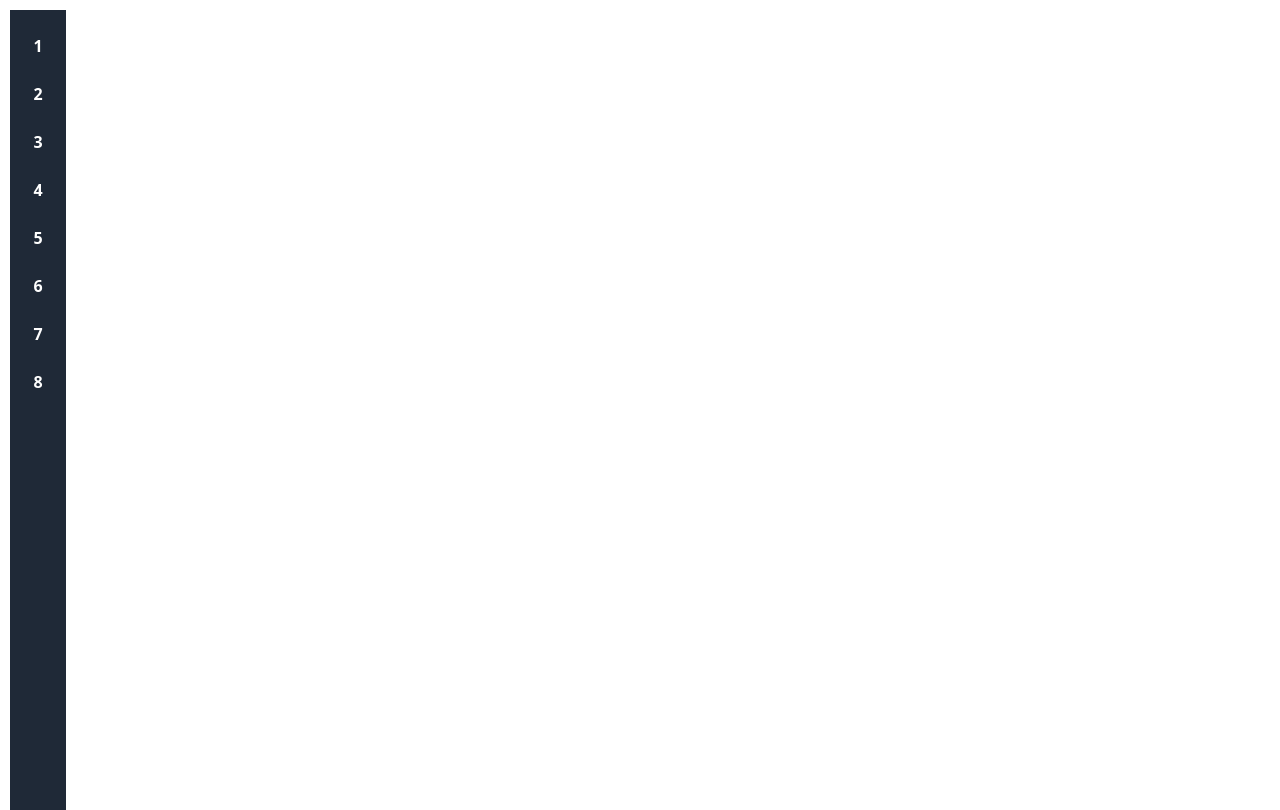
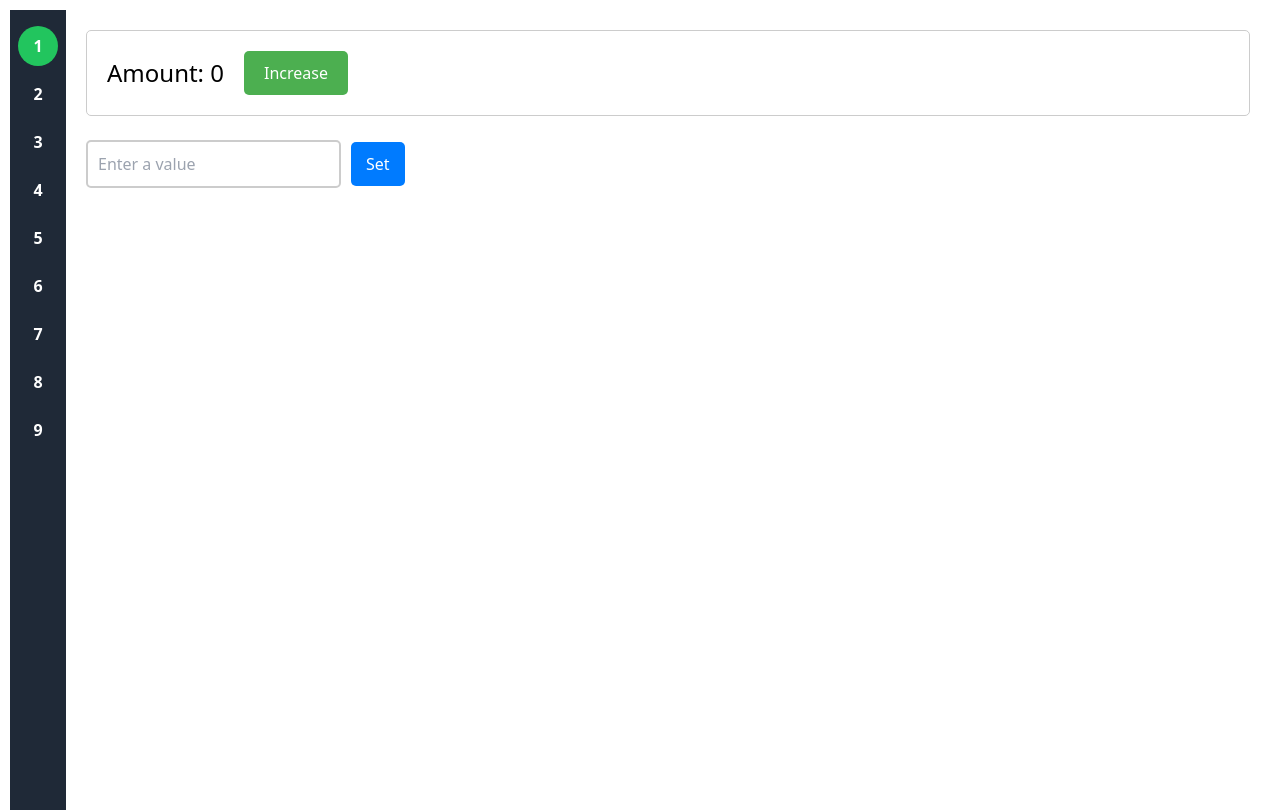
Before and after one commit to damiansire/angular-examples, an Angular app: page /0 in a window 1280 px wide. Before the commit this address led to /. Built offline with nearby package versions, Linux system fonts and the light colour scheme.

Commit message:
feat: add update signal component

```diff
--- a/src/app/app.component.ts
+++ b/src/app/app.component.ts
@@ -10,6 +10,7 @@ import { EffectDestroyComponent } from './signals/7-effect-destroy/effect-destro
 import { SignalEqualityFunctionsComponent } from './signals/signal-equality-functions/signal-equality-functions.component';
 import { CommonModule } from '@angular/common';
 import { routes } from './app.routes';
+import { UpdateSignalComponent } from './signals/update-signal/update-signal.component';
 interface ComponentItem {
   path: string;
   component: any; // Asegúrate de importar tus componentes
@@ -37,7 +38,8 @@ interface ComponentItem {
 export class AppComponent {
   title = 'angular-examples';
   components: ComponentItem[] = [
-    { path: '1', component: WritableSignalsComponent },
+    { path: '0', component: WritableSignalsComponent },
+    { path: '1', component: UpdateSignalComponent },
     { path: '2', component: ComputedSignalsComponent },
     { path: '3', component: ComputedSignalsLazilyEvaluatedMemoizedComponent },
     { path: '4', component: ComputedSignalDynamicDependenciesComponent },
--- a/src/app/app.routes.ts
+++ b/src/app/app.routes.ts
@@ -7,9 +7,11 @@ import { EffectComponent } from './signals/5-effect/effect.component';
 import { DestroyEffectComponent } from './signals/6-interval-when-is-destroy/destroy-effect.component';
 import { EffectDestroyComponent } from './signals/7-effect-destroy/effect-destroy.component';
 import { SignalEqualityFunctionsComponent } from './signals/signal-equality-functions/signal-equality-functions.component';
+import { UpdateSignalComponent } from './signals/update-signal/update-signal.component';
 
 export const routes: Routes = [
-  { path: '1', component: WritableSignalsComponent },
+  { path: '0', component: WritableSignalsComponent },
+  { path: '1', component: UpdateSignalComponent },
   { path: '2', component: ComputedSignalsComponent },
   { path: '3', component: ComputedSignalsLazilyEvaluatedMemoizedComponent },
   { path: '4', component: ComputedSignalDynamicDependenciesComponent },
--- /dev/null
+++ b/src/app/signals/update-signal/update-signal.component.css
@@ -0,0 +1,61 @@
+.counter-container {
+  display: flex;
+  /* Alinea los elementos horizontalmente */
+  align-items: center;
+  /* Centra verticalmente */
+  padding: 20px;
+  border: 1px solid #ccc;
+  border-radius: 5px;
+}
+
+.counter-display {
+  font-size: 24px;
+  margin-right: 20px;
+}
+
+.counter-button {
+  padding: 10px 20px;
+  background-color: #4caf50;
+  /* Color verde */
+  color: white;
+  border: none;
+  border-radius: 5px;
+  cursor: pointer;
+}
+
+.counter-button:hover {
+  background-color: #3e8e41;
+  /* Color verde más oscuro al pasar el ratón */
+}
+
+/* Estilos en el archivo .css */
+div {
+  display: flex;
+  /* Alinea los elementos horizontalmente */
+  align-items: center;
+  /* Alinea verticalmente al centro */
+}
+
+input {
+  padding: 10px;
+  border: 2px solid #ccc;
+  border-radius: 5px;
+  margin-right: 10px;
+  /* Espacio entre el input y el botón */
+}
+
+button {
+  padding: 10px 15px;
+  background-color: #007bff;
+  /* Color de fondo azul */
+  color: white;
+  border: none;
+  border-radius: 5px;
+  cursor: pointer;
+  /* Cambia el cursor al pasar sobre el botón */
+}
+
+button:hover {
+  background-color: #0056b3;
+  /* Cambia el color de fondo al pasar el mouse */
+}
--- /dev/null
+++ b/src/app/signals/update-signal/update-signal.component.html
@@ -0,0 +1,14 @@
+<div class="counter-container">
+  <div class="counter-display">Amount: {{ count() }}</div>
+  <button class="counter-button" (click)="update()">Increase</button>
+</div>
+<br />
+<div class="input-group">
+  <input
+    #signalSetInput
+    type="text"
+    class="form-control"
+    placeholder="Enter a value"
+  />
+  <button class="btn btn-primary" (click)="setValue()">Set</button>
+</div>
--- /dev/null
+++ b/src/app/signals/update-signal/update-signal.component.ts
@@ -0,0 +1,26 @@
+import { Component, ElementRef, ViewChild, signal } from '@angular/core';
+
+@Component({
+  selector: 'app-update-signal',
+  standalone: true,
+  imports: [],
+  templateUrl: './update-signal.component.html',
+  styleUrl: './update-signal.component.css',
+})
+export class UpdateSignalComponent {
+  count = signal(0);
+  @ViewChild('signalSetInput') myInput!: ElementRef<HTMLInputElement>;
+  ngOnInit() {
+    console.log('The count is: ' + this.count());
+  }
+  update() {
+    this.count.update((value) => value + 1);
+    console.log(this.count());
+  }
+  setValue() {
+    const inputValue = parseInt(this.myInput.nativeElement.value, 10);
+    if (!isNaN(inputValue)) {
+      this.count.set(inputValue);
+    }
+  }
+}
```
Also changed, not shown: 1 other file (tests, documents, lock files or other folders).
